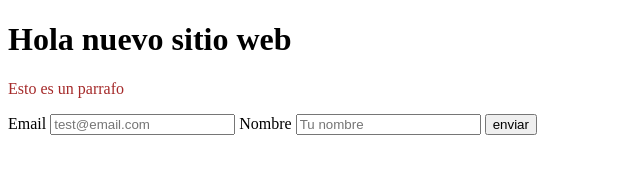
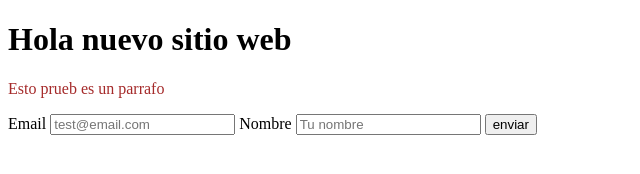
Before and after one commit to AldairVargasAlarcon96/Git, a plain HTML site: page index.html in a window 1280 px wide. Shown: the full height of the page, 0-640 px from the left. Drawn offline with Linux system fonts and the light colour scheme.

Commit message:
se cambio etiqueta

```diff
--- a/index.html
+++ b/index.html
@@ -8,7 +8,7 @@
 </head>
 <body>
     <h1>Hola nuevo sitio web</h1>
-    <p>Esto es un parrafo</p>
+    <p>Esto prueb es un parrafo</p>
     <form action="">
         Email
         <label for="">
```
